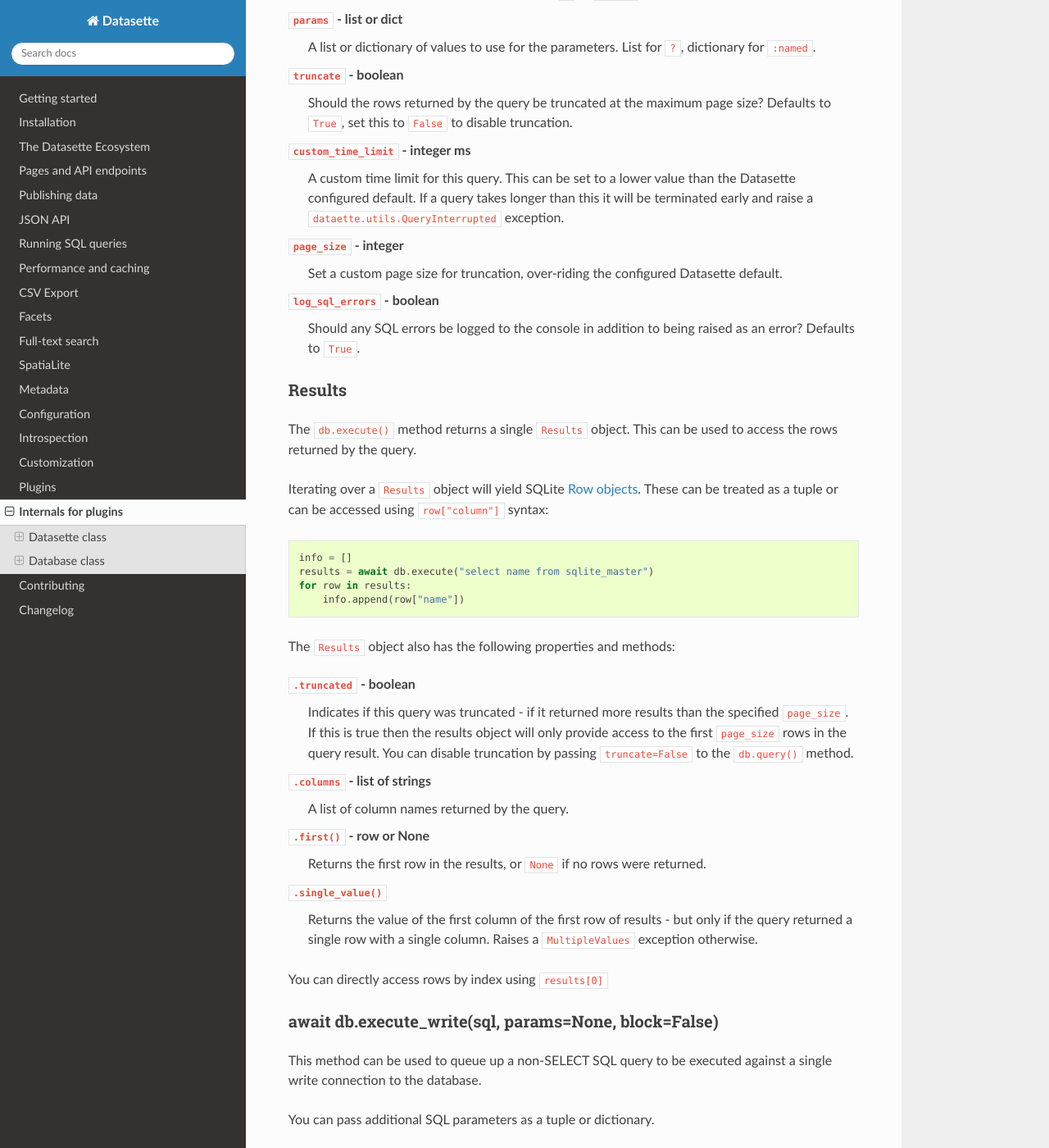
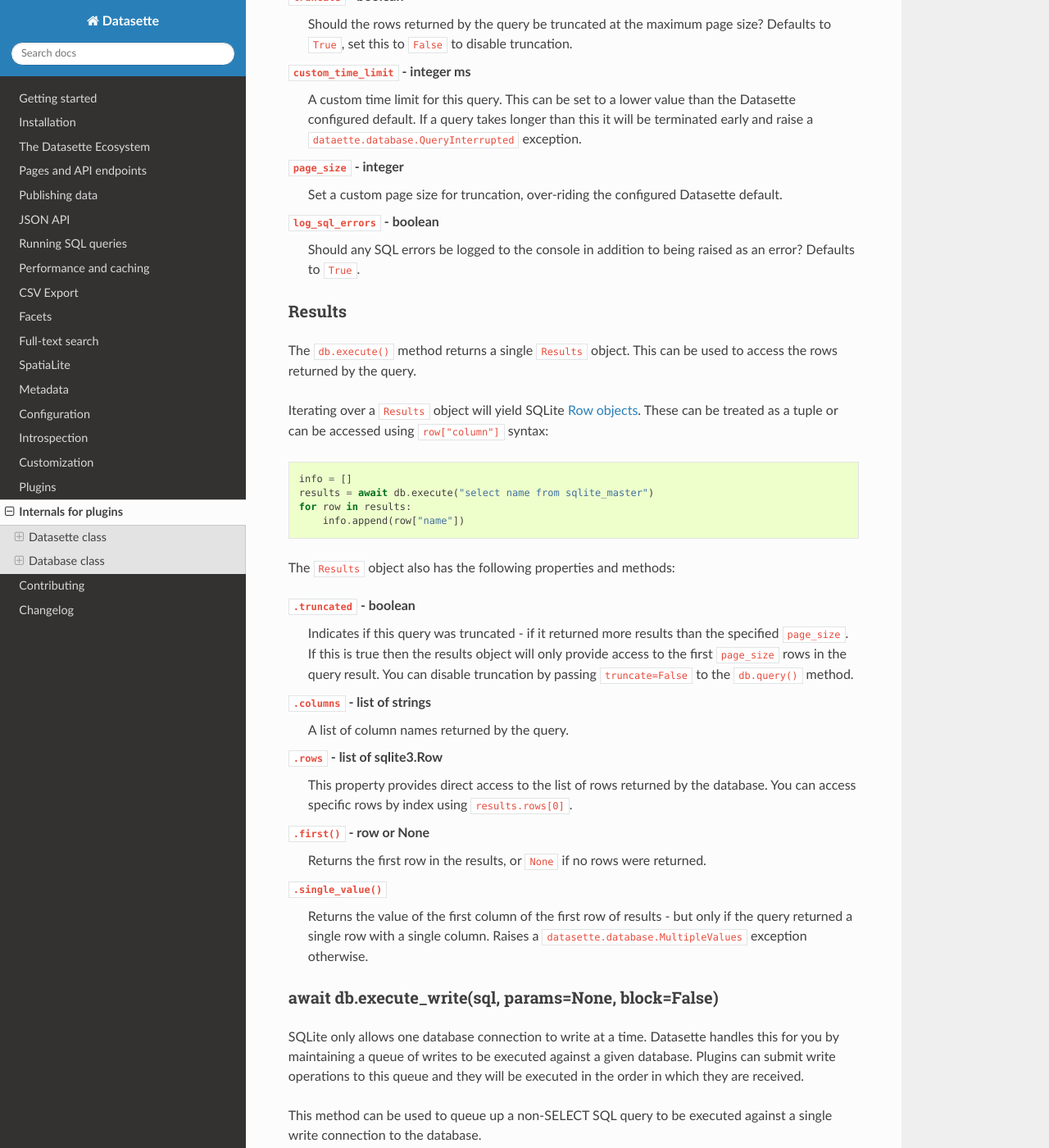
Before and after one commit to simonw/datasette, a Sphinx documentation site: the page built from docs/internals.rst, in a window 1280 px wide and 1400 px high, scrolled down 2489 px. Shown: the whole window at 82% size. Built offline with Sphinx 7.4.7 and the Read the Docs theme 2.0.0, drawn with Linux system fonts in a browser that asks for light colours; some of the changed text lies outside the part shown.

Commit message:
Documented new exception import locations, results.rows

```diff
--- a/docs/internals.rst
+++ b/docs/internals.rst
@@ -113,7 +111,7 @@
     Should the rows returned by the query be truncated at the maximum page size? Defaults to ``True``, set this to ``False`` to disable truncation.
 
 ``custom_time_limit`` - integer ms
-    A custom time limit for this query. This can be set to a lower value than the Datasette configured default. If a query takes longer than this it will be terminated early and raise a ``dataette.utils.QueryInterrupted`` exception.
+    A custom time limit for this query. This can be set to a lower value than the Datasette configured default. If a query takes longer than this it will be terminated early and raise a ``dataette.database.QueryInterrupted`` exception.
 
 ``page_size`` - integer
     Set a custom page size for truncation, over-riding the configured Datasette default.
@@ -145,18 +143,21 @@
 ``.columns`` - list of strings
     A list of column names returned by the query.
 
+``.rows`` - list of sqlite3.Row
+    This property provides direct access to the list of rows returned by the database. You can access specific rows by index using ``results.rows[0]``.
+
 ``.first()`` - row or None
     Returns the first row in the results, or ``None`` if no rows were returned.
 
 ``.single_value()``
-    Returns the value of the first column of the first row of results - but only if the query returned a single row with a single column. Raises a ``MultipleValues`` exception otherwise.
-
-You can directly access rows by index using ``results[0]``
+    Returns the value of the first column of the first row of results - but only if the query returned a single row with a single column. Raises a ``datasette.database.MultipleValues`` exception otherwise.
 
 .. _database_execute_write:
 
 await db.execute_write(sql, params=None, block=False)
 -----------------------------------------------------
+
+SQLite only allows one database connection to write at a time. Datasette handles this for you by maintaining a queue of writes to be executed against a given database. Plugins can submit write operations to this queue and they will be executed in the order in which they are received.
 
 This method can be used to queue up a non-SELECT SQL query to be executed against a single write connection to the database.
 
```
Also changed, not shown: other parts of docs/internals.rst (+0 -2 lines).
